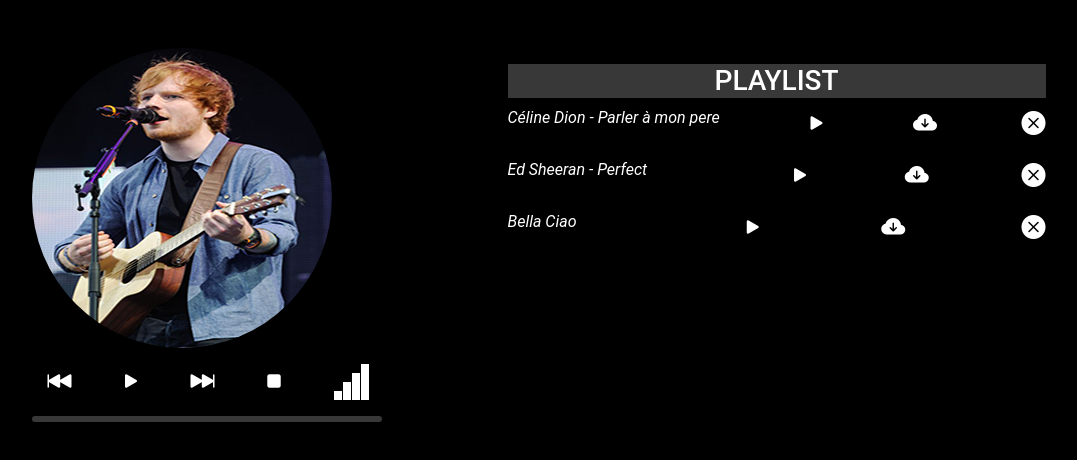
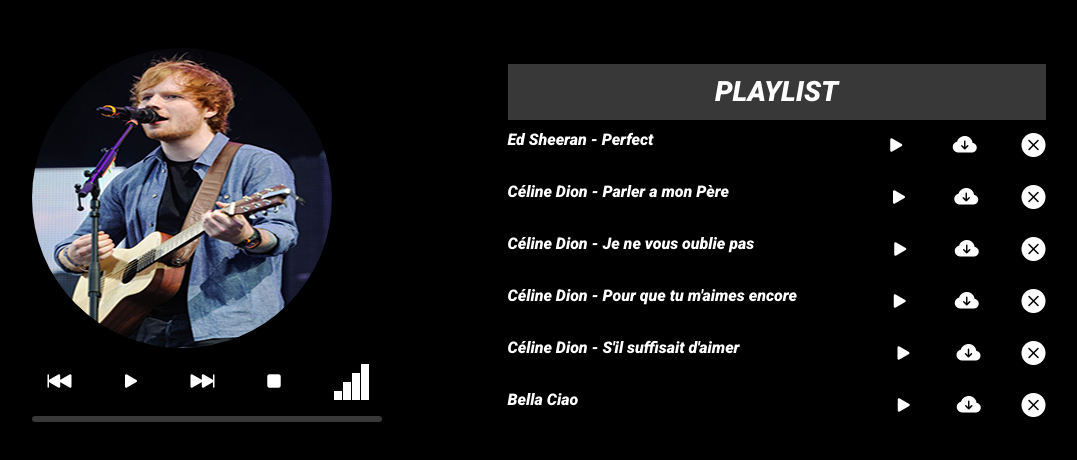
Before and after one commit to Kafanakone/lecteur-music, a plain HTML site: page index.html in a window 1280 px wide. Shown: the whole page, without its empty margins (101-1178 px from the left). Drawn offline with nearby package versions, Linux system fonts and the light colour scheme.

Commit message:
add new son

```diff
--- a/index.html
+++ b/index.html
@@ -14,7 +14,7 @@
             <div class="col-12 col-md-4 mx-auto">
                 <div class="img-cover">
                     <!-- <img src="img/dark-bg.png" alt="celine dion" class="img-fluid  rounded-circle m-auto" id="cover"> -->
-                    <img src="img/celine-dion-parler-a-mon-pere.jpg" id="couverture" alt="celine dion" class="img-fluid rounded-circle mx-auto mx-md-0 ">
+                    <img src="" id="couverture" alt="celine dion" class="img-fluid rounded-circle mx-auto mx-md-0 ">
                 </div>
                 <div class="d-flex align-content-between justify-content-between p-3">
                     <i class="bi bi-skip-backward-fill" id="prev-music"></i>
@@ -28,7 +28,7 @@
                         <div class="bar s4" id="vol4"></div>
                     </div>
                 </div>
-                <div id="music"><audio src="music/celine-dion-parler-a-mon-pere.mp3" id="audio"></audio></div>
+                <div id="music"><audio src="" id="audio"></audio></div>
                 <div class="progress-music-container" id="progress-music-container"><p class="progress-music-bar" id="progress-music-bar"></p></div>
                 <!-- <div class="d-flex justify-content-around">
                     <i class="bi fa-volume-down" id="voldown"></i>
@@ -38,22 +38,48 @@
             </div>
             <div class="col-12 mt-4 mt-md-0 col-md-6 text-white list-play mx-auto text-center p-3">
                 <h3>PLAYLIST</h3>
-                <p class="d-flex justify-content-between celine-dion-parler-a-mon-pere">
-                    <i>Céline Dion - Parler à  mon pere</i>
-                    <i class="bi bi-play-fill play-new-music" title="celinedion-parler-a-mon-pere" onclick="Newmusic(this.title)"></i>
-                    <a href="music/celine-dion-parler-a-mon-pere.mp3" download class=""><i class="bi bi-cloud-arrow-down-fill" title="télécharger"></i></a>
-                    <i class="bi bi-x-circle-fill" title="celine-dion-parler-a-mon-pere" onclick="supMusic(this.title)"></i>
-                 </p>
-
                 <p class="d-flex justify-content-between ed-sheeran-perfect">
-                    <i class="mr-5">Ed Sheeran - Perfect</i>
+                    <i class="mr-5">Ed Sheeran - Perfect &nbsp;&nbsp;&nbsp;&nbsp;&nbsp;&nbsp;&nbsp;&nbsp;&nbsp;&nbsp;&nbsp;&nbsp;&nbsp;&nbsp;&nbsp;&nbsp;&nbsp;&nbsp;&nbsp;&nbsp;&nbsp;&nbsp;&nbsp;&nbsp;&nbsp;&nbsp;&nbsp;&nbsp;&nbsp;&nbsp;&nbsp;&nbsp;&nbsp;&nbsp;</i>
                     <i class="bi bi-play-fill play-new-music" title="ed-sheeran-perfect" onclick="Newmusic(this.title)"></i>
                     <a href="music/ed-sheeran-perfect.mp3" download class=""><i class="bi bi-cloud-arrow-down-fill" title="télécharger"></i></a>
                     <i class="bi bi-x-circle-fill" title="ed-sheeran-perfect" onclick="supMusic(this.title)"></i>
                  </p>
 
-                <p class="d-flex justify-content-between Bella_Ciao">
-                    <i class="mr-5">Bella Ciao</i>
+
+                <p class="d-flex justify-content-between celine-dion-parler-a-mon-pere">
+                    <i class="mr-5">Céline Dion - Parler a mon Père&nbsp;&nbsp;&nbsp;&nbsp;&nbsp;&nbsp;&nbsp;&nbsp;&nbsp;&nbsp;&nbsp;&nbsp;&nbsp;&nbsp;&nbsp;&nbsp;&nbsp;</i>
+                    <i class="bi bi-play-fill play-new-music" title="celine-dion-parler-a-mon-pere" onclick="Newmusic(this.title)"></i>
+                    <a href="music/celine-dion-parler-a-mon-pere.mp3" download class=""><i class="bi bi-cloud-arrow-down-fill" title="télécharger"></i></a>
+                    <i class="bi bi-x-circle-fill" title="celine-dion-parler-a-mon-pere" onclick="supMusic(this.title)"></i>
+                 </p>
+
+
+                <p class="d-flex justify-content-between Celine_Dion_Je_ne_vous_oublie_pas">
+                    <i class="mr-5">Céline Dion - Je ne vous oublie pas&nbsp;&nbsp;&nbsp;&nbsp;&nbsp;&nbsp;&nbsp;&nbsp;&nbsp;&nbsp;&nbsp;</i>
+                    <i class="bi bi-play-fill play-new-music" title="Celine_Dion_Je_ne_vous_oublie_pas" onclick="Newmusic(this.title)"></i>
+                    <a href="music/Celine_Dion_Je_ne_vous_oublie_pas.mp3" download class=""><i class="bi bi-cloud-arrow-down-fill" title="télécharger"></i></a>
+                    <i class="bi bi-x-circle-fill" title="Celine_Dion_Je_ne_vous_oublie_pas" onclick="supMusic(this.title)"></i>
+                 </p>
+
+
+                <p class="d-flex justify-content-between Céline_Dion_Pour que tu m aimes  encore">
+                    <i class="mr-5">Céline Dion - Pour que tu m'aimes encore</i>
+                    <i class="bi bi-play-fill play-new-music" title="Céline_Dion_Pour que tu m aimes  encore" onclick="Newmusic(this.title)"></i>
+                    <a href="music/Céline_Dion_Pour que tu m aimes  encore.mp3" download class=""><i class="bi bi-cloud-arrow-down-fill" title="télécharger"></i></a>
+                    <i class="bi bi-x-circle-fill" title="Céline_Dion_Pour que tu m aimes  encore" onclick="supMusic(this.title)"></i>
+                 </p>
+
+
+                <p class="d-flex justify-content-between celine_Dion_Sil_suffisait_daimer">
+                    <i class="mr-5">Céline Dion - S'il suffisait d'aimer&nbsp;&nbsp;&nbsp;&nbsp;&nbsp;&nbsp;&nbsp;&nbsp;&nbsp;&nbsp;&nbsp;&nbsp;&nbsp;&nbsp;&nbsp;&nbsp;</i>
+                    <i class="bi bi-play-fill play-new-music" title="celine_Dion_Sil_suffisait_daimer" onclick="Newmusic(this.title)"></i>
+                    <a href="music/celine_Dion_Sil_suffisait_daimer.mp3" download class=""><i class="bi bi-cloud-arrow-down-fill" title="télécharger"></i></a>
+                    <i class="bi bi-x-circle-fill" title="celine_Dion_Sil_suffisait_daimer" onclick="supMusic(this.title)"></i>
+                 </p>
+
+
+                 <p class="d-flex justify-content-between Bella_Ciao">
+                    <i class="mr-5">Bella Ciao &nbsp;&nbsp;&nbsp;&nbsp;&nbsp;&nbsp;&nbsp;&nbsp;&nbsp;&nbsp;&nbsp;&nbsp;&nbsp;&nbsp;&nbsp;&nbsp;&nbsp;&nbsp;&nbsp;&nbsp;&nbsp;&nbsp;&nbsp;&nbsp;&nbsp;&nbsp;&nbsp;&nbsp;&nbsp;&nbsp;&nbsp;&nbsp;&nbsp;&nbsp;&nbsp;&nbsp;&nbsp;&nbsp;&nbsp;&nbsp;&nbsp;&nbsp;&nbsp;&nbsp;&nbsp;&nbsp;&nbsp;&nbsp;&nbsp;&nbsp;&nbsp;&nbsp;&nbsp;&nbsp;&nbsp;&nbsp;</i>
                     <i class="bi bi-play-fill play-new-music" title="Bella_Ciao" onclick="Newmusic(this.title)"></i>
                     <a href="music/Bella_Ciao.mp3" download class=""><i class="bi bi-cloud-arrow-down-fill" title="télécharger"></i></a>
                     <i class="bi bi-x-circle-fill" title="Bella_Ciao" onclick="supMusic(this.title)"></i>
--- a/script.js
+++ b/script.js
@@ -17,7 +17,8 @@
 // var playNewMusic = document.getElementById("play-new-music");
 
 // Variables
-var playlist = ['ed-sheeran-perfect', 'celine-dion-parler-a-mon-pere', 'Bella_Ciao']; // les artistes
+var playlist = ['ed-sheeran-perfect', 'celine-dion-parler-a-mon-pere', 'Celine_Dion_Je_ne_vous_oublie_pas',
+                    'Céline_Dion_Pour que tu m aimes  encore', 'celine_Dion_Sil_suffisait_daimer', 'Bella_Ciao']; // les artistes
 var idArstiste = 0; // identifiant de l'artiste
 var artiste = playlist[idArstiste]; // l'artiste
 var MusicArreter = false;
@@ -29,7 +30,6 @@
 // LecturePause();
 
 // Listes des evernements
-// chanson.addEventListener('error', ErreurLecture())
 playMusic.addEventListener('click', LecturePause); // Jouer la musique avec le btn play
 chanson.addEventListener('ended', function(){ // Lire la musique suivante si celle en cours terminée
     MusicNext();
@@ -73,9 +73,6 @@
     vol4.style.backgroundColor = '#fff';
 });
 
-// playNewMusic.addEventListener('click', Newmusic)// Jouer nouvelle music venant de la playlist
-
-
 // Listes des fonctions
 
 // Fonction pour chargementes des données de la chansons et l'img de l'artiste (ChargementDonnées)
@@ -107,6 +104,7 @@
     playMusic.classList.remove('bi-play-fill');
     playMusic.classList.add('bi-pause-fill');
 
+    // function pour changer le bg de la musique en cours
     function changebgplaylist(Musiqueisplaying){
         var MusicFini = document.querySelectorAll('.m-encours'); // rechercher toutes les classes  m-encours
         var MusicEnCours = document.getElementsByClassName(`${Musiqueisplaying}`); //il me renvoi un tableau
@@ -209,11 +207,3 @@
 
 
 }
-
-// Fonctions les reglages du volumes
-
-
- // fonction si il y'a erreur dans les données de l'artiste
-// function ErreurLecture(){
-//     cover.src = "img/dark-bg.png";
-// }
```
Also changed, not shown: img/Celine_Dion_Je_ne_vous_oublie_pas.jpg (added), img/Céline_Dion_Pour que tu m aimes  encore.jpg (added), img/celine_Dion_Sil_suffisait_daimer.jpg (added), style.css, 4 other files.
